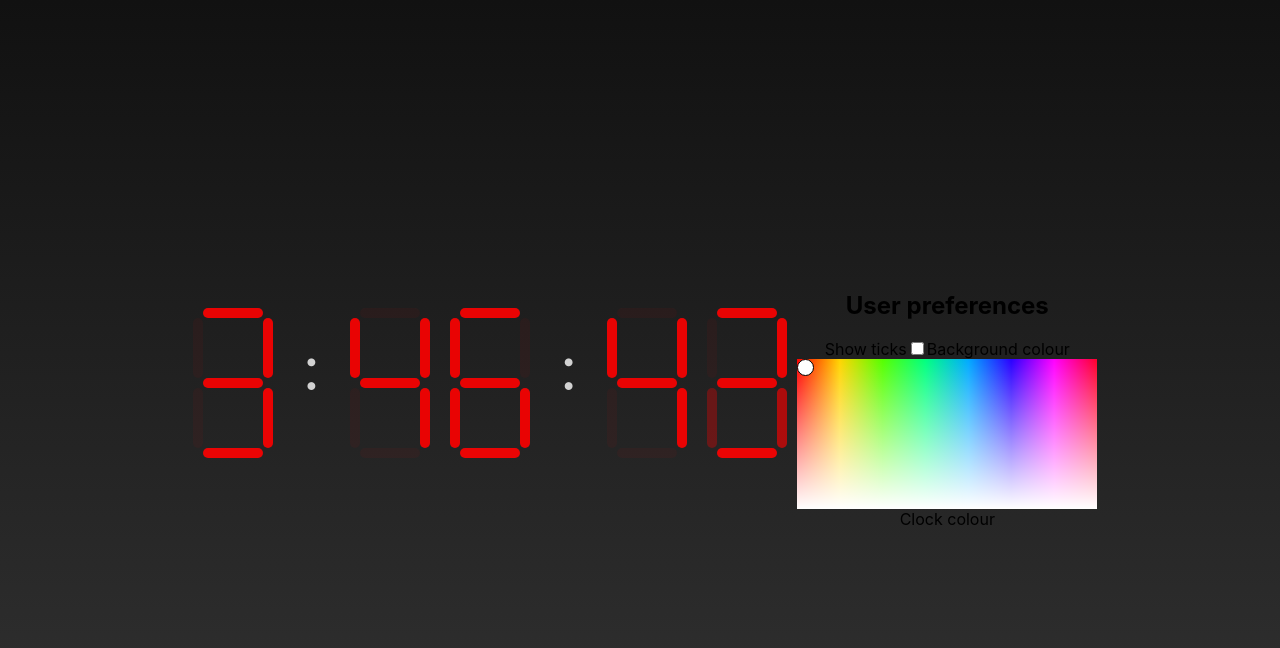
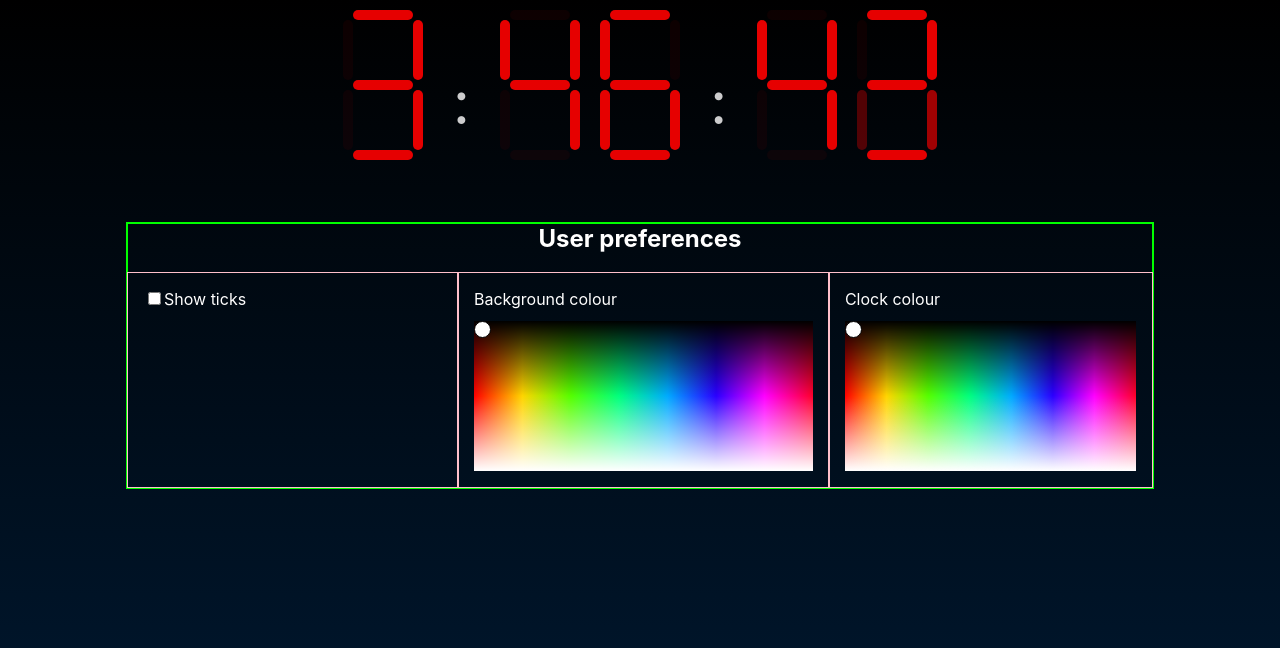
Before and after one commit to martin-banks/seven-segment-clock, a React (Create React App) app: page / in a window 1280 px wide. Shown: the top 648 px of the page. Built offline with nearby package versions, Linux system fonts and the light colour scheme.

Commit message:
User control to change light part of the background gradient

```diff
--- a/src/App.js
+++ b/src/App.js
@@ -20,10 +20,15 @@ class App extends Component {
         s: 1,
         l: 0.5,
       },
+      background: {
+        from: { h: 210, s: 0, l: 0 },
+        to: { h: 210, s: 1, l: 0.1 },
+      }
     }
     this.counter = this.counter.bind(this)
     this.updateDate = this.updateDate.bind(this)
     this.updateColor = this.updateColor.bind(this)
+    this.updateBackground = this.updateBackground.bind(this)
   }
 
   updateDate () {
@@ -51,6 +56,20 @@ class App extends Component {
     })
   }
 
+  updateBackground ({ from, to }) {
+    console.log({ from, to })
+    let updateFrom = this.state.background.from
+    let updateTo = this.state.background.to
+    if (from) updateFrom = from
+    if (to) updateTo = to
+    this.setState({
+      background: {
+        to: updateTo,
+        from: updateFrom
+      }
+    })
+  }
+
   componentWillMount () {
     this.updateDate()
   }
@@ -61,7 +80,20 @@ class App extends Component {
 
   render () {
     return (
-      <div className="App">
+      <div className="App" style={{
+        background: `linear-gradient(
+        hsl(
+          ${this.state.background.from.h},
+          ${this.state.background.from.s * 100}%,
+          ${this.state.background.from.l * 100}%
+        ),
+        hsl(
+          ${this.state.background.to.h},
+          ${this.state.background.to.s * 100}%,
+          ${this.state.background.to.l * 100}%
+        )` }}>
+        <div className="content">
+
           <div className="clock">
             {
               Object.keys(this.state.time)
@@ -91,17 +123,27 @@ class App extends Component {
                 </>)
             }
           </div>
+          <StylingUI
+            updateColor={ this.updateColor }
+            updateBackground={ this.updateBackground }
+          />
+        </div>
 
-        <StylingUI updateColor={ this.updateColor }/>
 
         <style jsx>{`
           .App {
+            min-width: 100vw;
+            min-height: 100vh;
+          }
+          .content {
+            width: 80%;
+            max-width: 1200px;
+            margin: 0 auto;
+          }
+          .clock {
             display: flex;
             align-items: center;
             justify-content: center;
-            width: 100vw;
-            height: 100vh;
-            background: linear-gradient(#111, #333);
           }
 
           span {
--- a/src/components/styling-ui.js
+++ b/src/components/styling-ui.js
@@ -8,17 +8,27 @@ class StylingUI extends React.Component {
       picker: {
         x: 0,
         y: 0,
+      },
+      gradientLight: {
+        x: 0,
+        y: 0,
+        h: 0,
+        s: 0,
+        l: 0,
       }
     }
     this.pickerCursor = React.createRef()
     this.colorPicker = React.createRef()
 
+    this.gradientLight = React.createRef()
+    this.gradientLight_cursor = React.createRef()
+
     this.getColor = this.getColor.bind(this)
+    this.getGradientLight = this.getGradientLight.bind(this)
   }
 
   getColor (e) {
     const { width: cursorWidth, height: cursorHeight } = this.pickerCursor.current.getBoundingClientRect()
-      console.log(this.colorPicker)
     const { left, top, width, height } = this.colorPicker.current.getBoundingClientRect()
     const x = Math.min(width, Math.max(0, e.x - left)) - (cursorWidth / 2)
     const y = Math.min(height, Math.max(0, e.y - top)) - (cursorHeight / 2)
@@ -33,60 +43,120 @@ class StylingUI extends React.Component {
     this.props.updateColor(color)
   }
 
+  getGradientLight (e) {
+    const { width: cursorWidth, height: cursorHeight } = this.gradientLight_cursor.current.getBoundingClientRect()
+    const { left, top, width, height } = this.gradientLight.current.getBoundingClientRect()
+    const x = Math.min(width, Math.max(0, e.x - left)) - (cursorWidth / 2)
+    const y = Math.min(height, Math.max(0, e.y - top)) - (cursorHeight / 2)
+    this.setState({
+      gradientLight: { x, y }
+    })
+    const color = {
+      h: Math.floor(x / width * 350),
+      s: 1,
+      l: y / height,
+    }
+    this.props.updateBackground({ to: color })
+  }
+
   componentDidMount () {
-    window.addEventListener('mousedown', () => {
-      window.addEventListener('mousemove', this.getColor)
+    this.colorPicker.current.addEventListener('mousedown', () => {
+      this.colorPicker.current.addEventListener('mousemove', this.getColor)
+    })
+    this.gradientLight.current.addEventListener('mousedown', () => {
+      this.gradientLight.current.addEventListener('mousemove', this.getGradientLight)
     })
 
     window.addEventListener('mouseup', () => {
-      window.removeEventListener('mousemove', this.getColor)
+      this.colorPicker.current.removeEventListener('mousemove', this.getColor)
+      this.gradientLight_cursor.current.removeEventListener('mousemove', this.getGradientLight)
     })
 
   }
 
   render () {
-    return <div>
+    return <div className="ui__wrapper">
 
-      <div className="wrapper">
         <h2>User preferences</h2>
 
+        <div className="ui__controls">
+
+          <div className="ui__item">
+            <input id="show-tick" name="show-tick" type="checkbox" />
             <label htmlFor="show-tick">Show ticks</label>
-        <input id="show-tick" name="show-tick" type="checkbox" />
+          </div>
 
+          <div className="ui__item">
             <label htmlFor="">Background colour</label>
-        {/*
-          hsl color picker
-          h = x axis
-          s = 50
-          l = y axis
-        */}
-        <div className="colorPicker" ref={ this.colorPicker }>
+            <div className="ui__colorPicker" ref={ this.gradientLight }>
               <span
-            className="picker__cursor"
+                className="ui__picker__cursor"
+                ref={ this.gradientLight_cursor }
+                style={{
+                  transform: `translate(${this.state.gradientLight.x}px, ${this.state.gradientLight.y}px)`
+                }}
+              ></span>
+            </div>
+          </div>
+
+          <div className="ui__item">
+            <label htmlFor="">Clock colour</label>
+            <div className="ui__colorPicker" ref={ this.colorPicker }>
+              <span
+                className="ui__picker__cursor"
                 ref={ this.pickerCursor }
                 style={{
                   transform: `translate(${this.state.picker.x}px, ${this.state.picker.y}px)`
                 }}
               ></span>
             </div>
-
-        <label htmlFor="">Clock colour</label>
+          </div>
 
         </div>
 
 
       <style jsx>{`
 
-        .colorPicker {
+        .ui__wrapper {
           position: relative;
-          width: 300px;
+          display: black;
+          width: 100%;
+          background: hsla(0, 0, 100%, 0.4);
+          outline: solid 2px lime;
+          color: white;
+        }
+
+        .ui__controls {
+          display: flex;
+        }
+
+        .ui__item {
+          outline: solid 1px pink;
+          flex: 1 1 auto;
+          position: relative;
+          display: inline-block;
+          padding: 16px;
+          text-align: left;
+        }
+
+        .ui__wrapper label {
+          display: block;
+          text-align: left;
+          margin-bottom: 12px;
+        }
+        .ui__wrapper input + label {
+          display: inline-block;
+        }
+        .ui__colorPicker {
+          position: relative;
+          width: 100%;
           height: 150px;
           background-image:
-            linear-gradient(hsla(0, 100%, 100%, 0), hsla(0, 100%, 100%, 100%)),
+            linear-gradient(hsla(0, 100%, 0%, 1), hsla(0, 100%, 100%, 0), hsla(0, 100%, 100%, 100%)),
             linear-gradient(90deg, hsl(0, 100%, 50%), hsl(50, 100%, 50%), hsl(100, 100%, 50%), hsl(150, 100%, 50%), hsl(200, 100%, 50%), hsl(250, 100%, 50%), hsl(300, 100%, 50%), hsl(350, 100%, 50%))
         }
 
-        .picker__cursor {
+        .ui__picker__cursor {
           position: absolute;
           top: 0;
           left: 0;
```
Lines whose indentation alone changed are shown as unchanged.
